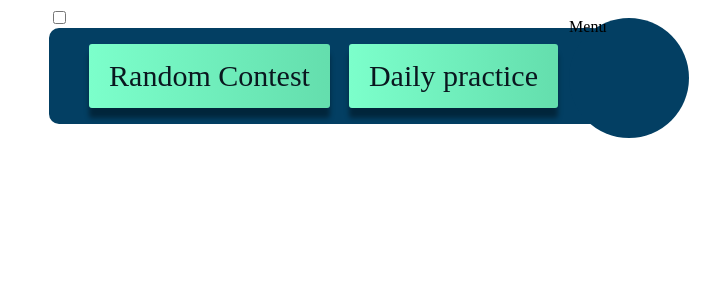
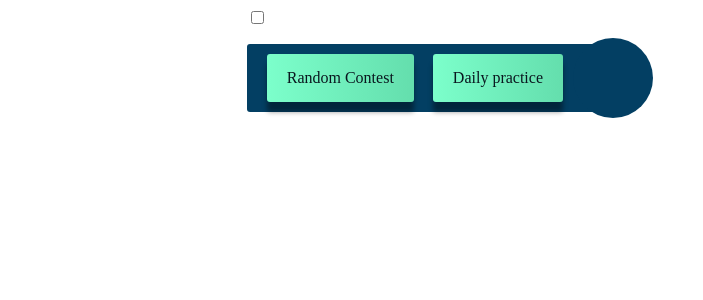
Before and after one commit to FazleRabbbiferdaus172/daily_contest_finder, a Django app: page / in a window 1280 px wide. Shown: the top 300 px of the page, without its empty margins (577-1280 px from the left). Run offline with Django 3.2, Linux system fonts and the light colour scheme; style sheets or scripts are compiled from the project's sources; some libraries are stand-ins or nearby versions.

Commit message:
navigation

```diff
--- a/randomContestGenerator/static/randomContestGenerator/css/components/_navigation.scss
+++ b/randomContestGenerator/static/randomContestGenerator/css/components/_navigation.scss
@@ -4,6 +4,10 @@
 
     &__list {
         list-style: none;
+        display: inline-block;
+        background-color: $color-primary-300;
+        padding: 10px 25px 10px 20px;
+        border-radius: 3px;
     }
 
     &__item {
@@ -13,20 +17,17 @@
 
     &__button {
         position: absolute;
-        height: 120px;
-        width: 120px;
+        height: 80px;
+        width: 80px;
         background-color: $color-primary-300;
         border-radius: 50%;
         z-index: 100;
-        left: 520px;
-        top: 10px;
+        right: -50px;
+        top: 30px;
     }
 
     &__nav {
-        display: inline-block;
-        background-color: $color-primary-300;
-        border-radius: 10px;
-        padding-right: 30px;
+
     }
 
     &__link {
@@ -34,22 +35,24 @@
         &:visited, &:link {
             display: inline-block;
             text-decoration: none;
-            font-size: 30px;
+            font-size: 16px;
             color: $color-heading-text;
             background-image: linear-gradient(to right, $color-primary-100, $color-primary-200);
             padding: 15px 20px;
             border-radius: 3px;
             transition: all .5s;
             box-shadow: 0 10px 5px rgba(#000000, .4);
+            position: relative;
         }
 
         &:hover {
-            transform: rotate(5deg) scale(1.1);;
+            transform: rotate(5deg) scale(1.1);
         }
 
         &:active {
             transform: rotate(5deg) scale(.9);
         }
 
+
     }
 }
--- a/randomContestGenerator/templates/base.html
+++ b/randomContestGenerator/templates/base.html
@@ -13,7 +13,7 @@
     <!-- <a href="#" class="btn">{{ contest.name }}</a> -->
     <div class="navigation">
         <input type="checkbox" class="navigation__checkbox" name="" id="nav-toggle">
-        <label for="nav-toggle" class="navigation__button">Menu</label>
+        <label for="nav-toggle" class="navigation__button"></label>
         <div class="navigation__background"></div>
         <nav class="navigation__nav">
             <ul class="navigation__list">
```
Also changed, not shown: static/randomContestGenerator/css/main.css (+12 -12 lines), 1 other file.
